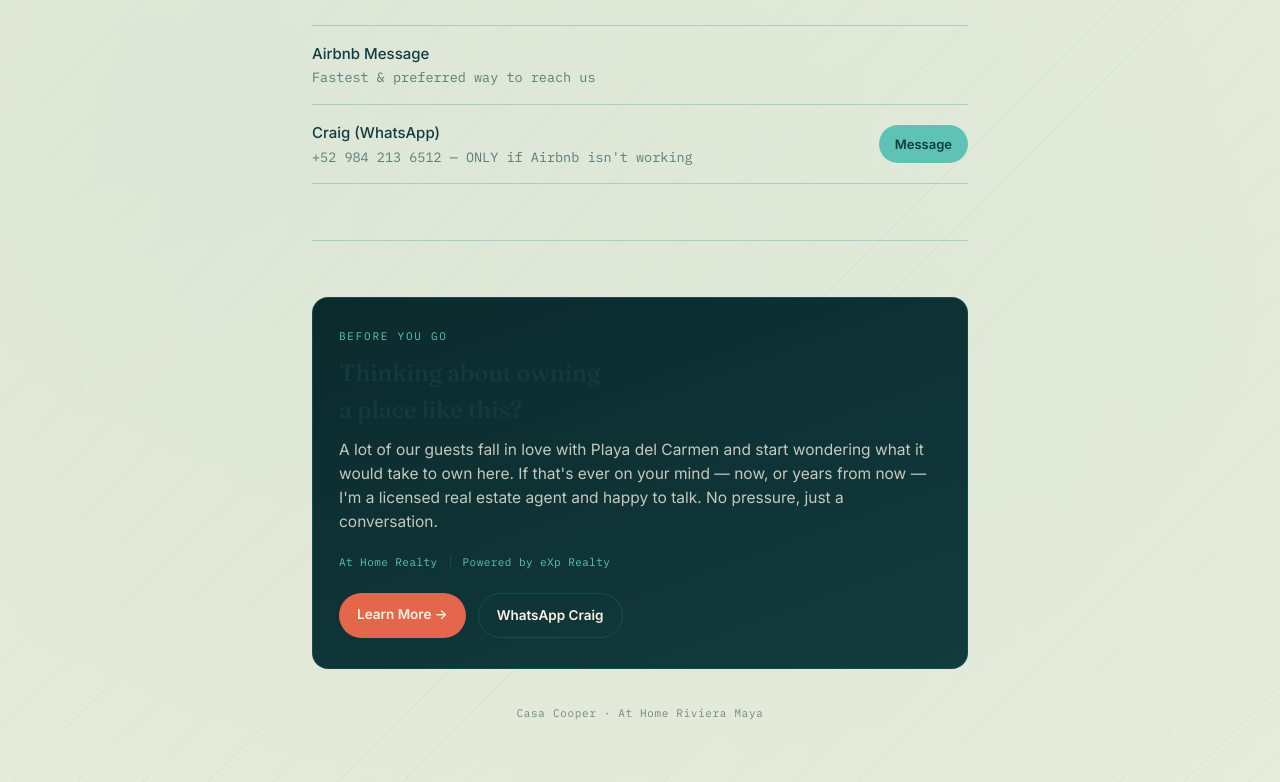
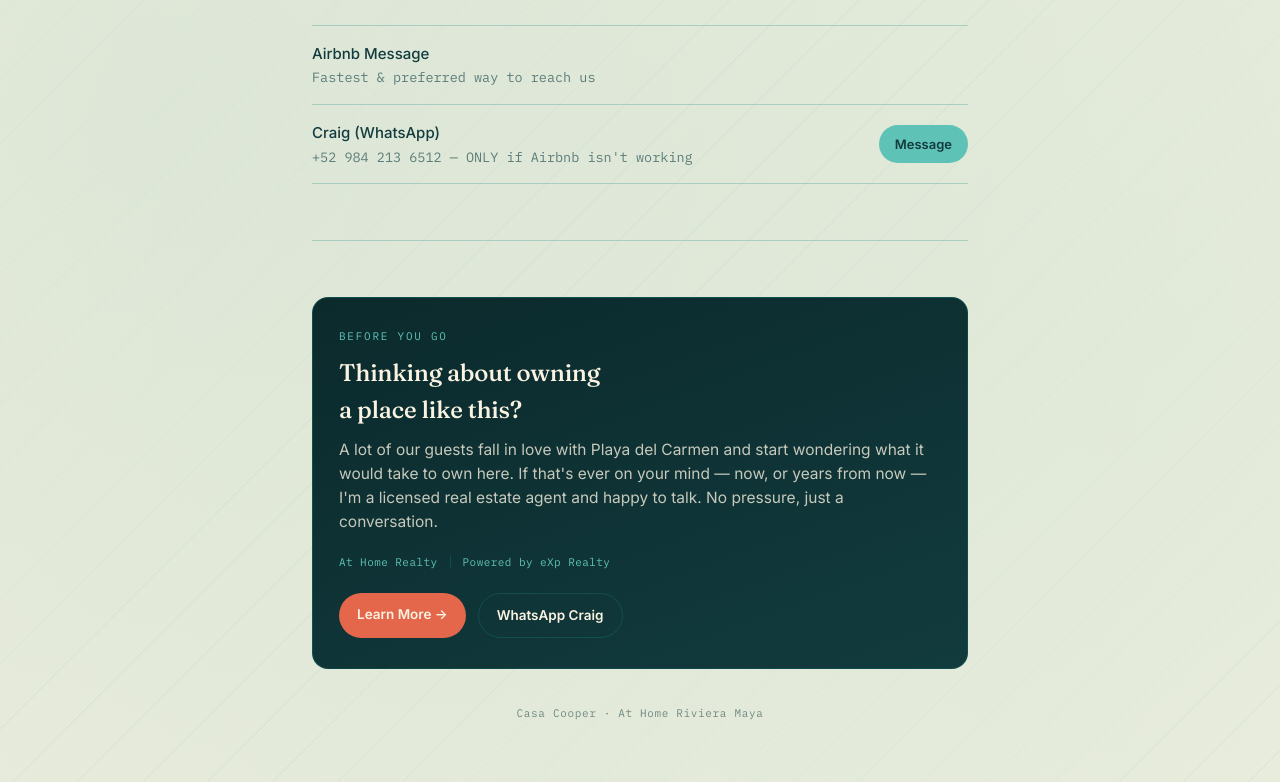
Before and after one commit to athomeproperties/athomerivieramaya, a plain HTML site: page guides/casacooper.html in a window 1280 px wide. Shown: the part 4866-5648 px from the top of the page. Drawn offline with Linux system fonts and the light colour scheme.

Commit message:
Add files via upload

```diff
--- a/guides/casacooper.html
+++ b/guides/casacooper.html
@@ -346,7 +346,7 @@
     position:relative;
   }
   .re-panel .section-label{color:var(--brass-soft);}
-  .re-panel h2{font-size:24px;}
+  .re-panel h2{font-size:24px; color:var(--sand);}
   .re-panel p{color:rgba(251,243,226,0.78); font-size:15.5px; margin-top:10px;}
   .re-brands{
     margin-top:20px;
```
Also changed, not shown: guides/ccm311.html (+1 -1 lines), guides/ccm410.html (+1 -1 lines), guides/gfs105.html (+1 -1 lines), guides/kokonut401.html (+1 -1 lines), guides/lp1.html (+1 -1 lines), guides/opal304.html (+1 -1 lines).
